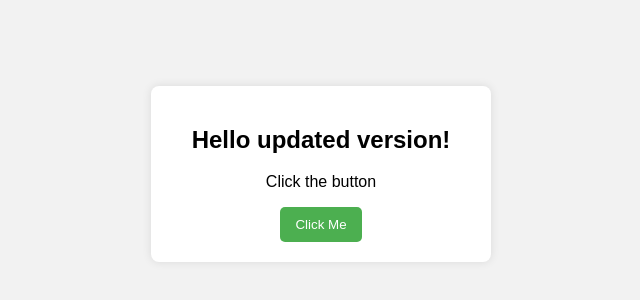
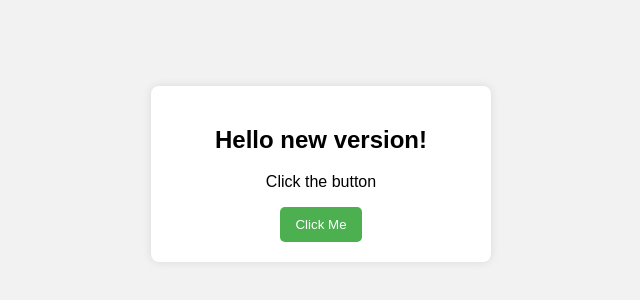
Before and after one commit to abdlsmd/terraform-html-cicd, a plain HTML site: page index.html in a window 1280 px wide. Shown: the part 234-534 px from the top of the page, without its empty margins (319-959 px from the left). Drawn offline with Linux system fonts and the light colour scheme.

```diff
--- a/index.html
+++ b/index.html
@@ -41,7 +41,7 @@
 <body>
 
     <div class="box">
-        <h2>Hello updated version!</h2>
+        <h2>Hello new version!</h2>
         <p id="text">Click the button</p>
         <button onclick="changeText()">Click Me</button>
     </div>
```
